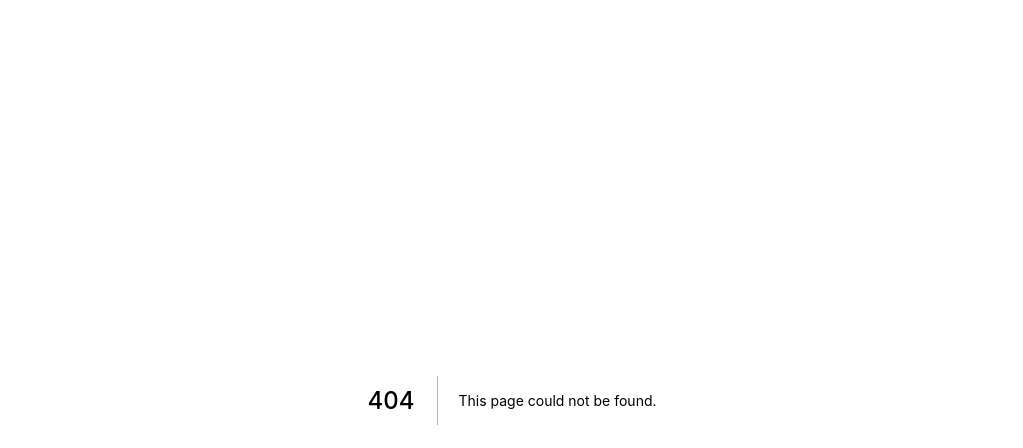
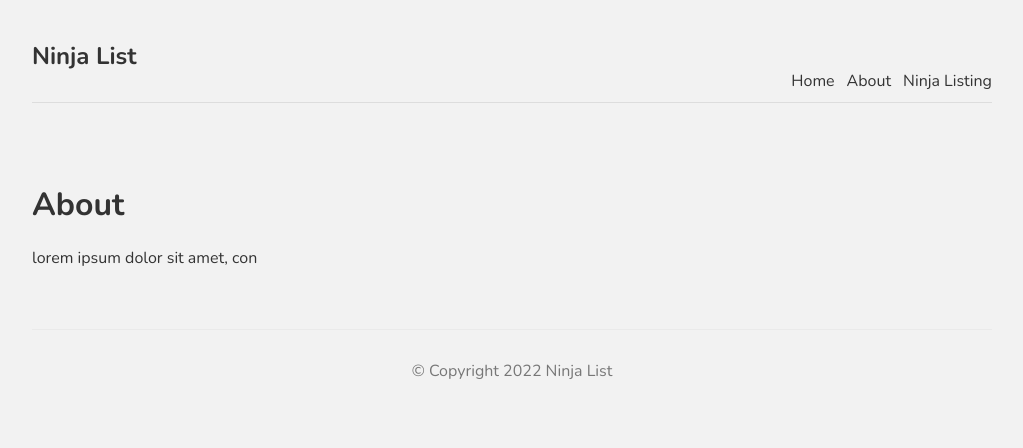
Before and after one commit to Quinesee/next-ninja-list, a Next.js app: page /about in a window 1280 px wide. Before the commit this address had no page. Shown: the top 448 px of the page, without its empty margins (128-1151 px from the left). Built offline with nearby package versions, Linux system fonts and the light colour scheme.

Commit message:
Going through videos, on lesson #7

```diff
--- /dev/null
+++ b/components/Footer.js
@@ -0,0 +1,9 @@
+const Footer = () => {
+  return (
+    <footer>
+      &copy; Copyright 2022 Ninja List
+    </footer>
+   );
+}
+
+export default Footer;
--- /dev/null
+++ b/components/Layout.js
@@ -0,0 +1,14 @@
+import Navbar from "./Navbar";
+import Footer from "./Footer";
+
+const Layout = ({ children }) => {
+  return (
+    <div className="content">
+      <Navbar />
+      {children}
+      <Footer />
+    </div>
+  );
+};
+
+export default Layout;
--- /dev/null
+++ b/components/Navbar.js
@@ -0,0 +1,16 @@
+import Link from "next/link";
+
+const Navbar = () => {
+  return (
+    <nav>
+      <div className="logo">
+        <h1>Ninja List</h1>
+      </div>
+      <Link href="/"><a>Home</a></Link>
+      <Link href="/about"><a>About</a></Link>
+      <Link href="/ninjas"><a>Ninja Listing</a></Link>
+    </nav>
+   );
+}
+
+export default Navbar;
--- a/pages/_app.js
+++ b/pages/_app.js
@@ -1,7 +1,12 @@
+import Layout from '../components/Layout'
 import '../styles/globals.css'
 
 function MyApp({ Component, pageProps }) {
-  return <Component {...pageProps} />
+  return (
+    <Layout>
+      <Component {...pageProps} />
+    </Layout>
+  );
 }
 
 export default MyApp
--- /dev/null
+++ b/pages/about.js
@@ -0,0 +1,10 @@
+const About = () => {
+  return (
+    <div>
+      <h1>About</h1>
+      <p>lorem ipsum dolor sit amet, con</p>
+    </div>
+   );
+}
+
+export default About;
--- a/styles/globals.css
+++ b/styles/globals.css
@@ -1,16 +1,37 @@
-html,
+@import url("https://fonts.googleapis.com/css2?family=Nunito:wght@300;400;600;700&display=swap");
+
 body {
-  padding: 0;
-  margin: 0;
-  font-family: -apple-system, BlinkMacSystemFont, Segoe UI, Roboto, Oxygen,
-    Ubuntu, Cantarell, Fira Sans, Droid Sans, Helvetica Neue, sans-serif;
+  background: #f2f2f2;
+  color: #333;
+  font-family: "Nunito";
 }
-
 a {
-  color: inherit;
+  color: #333;
   text-decoration: none;
 }
-
-* {
-  box-sizing: border-box;
+.content {
+  max-width: 960px;
+  margin: 0 auto;
 }
+nav {
+  margin: 10px auto 80px;
+  padding: 10px 0;
+  display: flex;
+  justify-content: flex-end;
+  align-items: flex-end;
+  border-bottom: 1px solid #ddd;
+}
+nav a {
+  margin-left: 12px;
+}
+nav .logo {
+  margin-right: auto;
+}
+footer {
+  display: block;
+  text-align: center;
+  padding: 30px 0;
+  margin-top: 60px;
+  color: #777;
+  border-top: 1px solid #eaeaea;
+}
```
Also changed, not shown: pages/index.js (+9 -60 lines), pages/ninjas/index.js (added, +9 -0 lines), pages/ninjas/test.js (added, +9 -0 lines), styles/Home.module.css (+13 -111 lines), styles/Ninjas.module.css (added).
